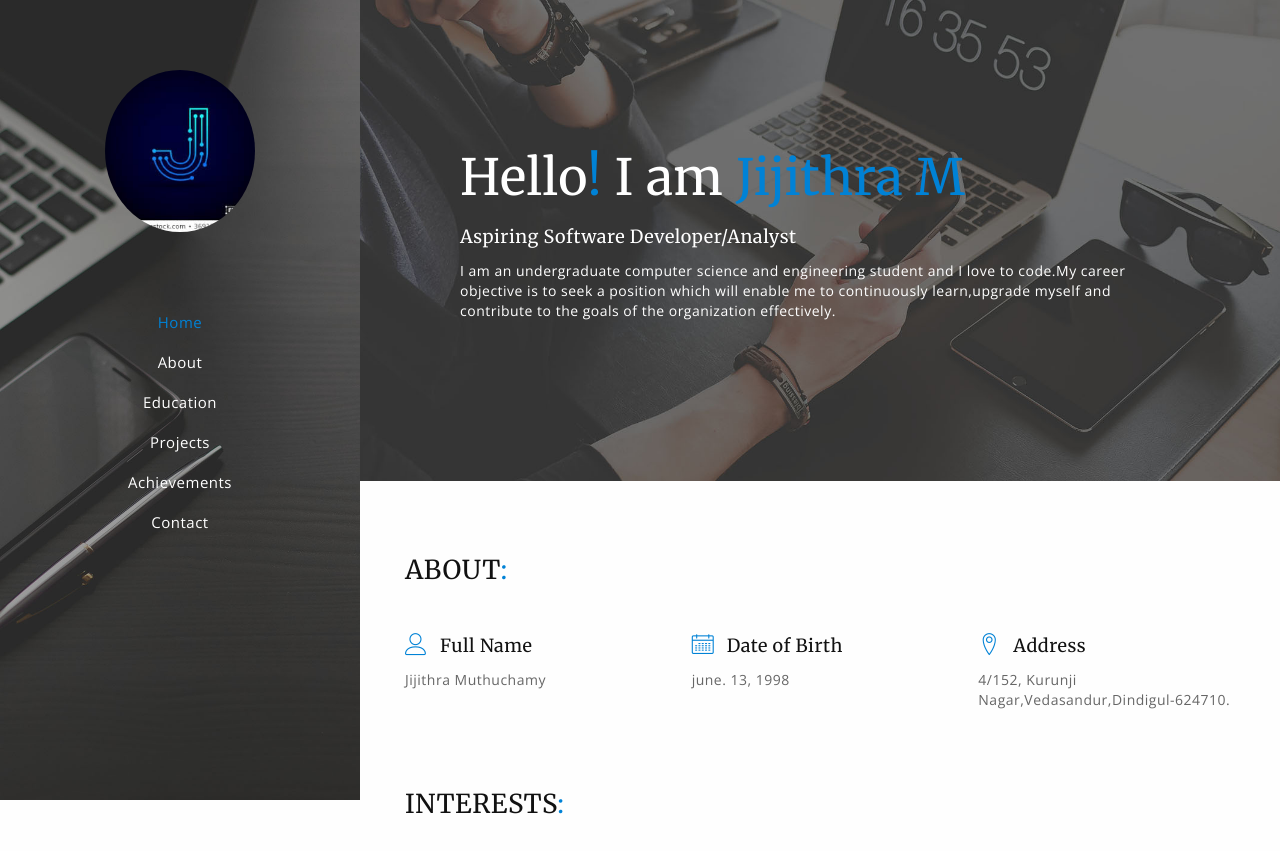
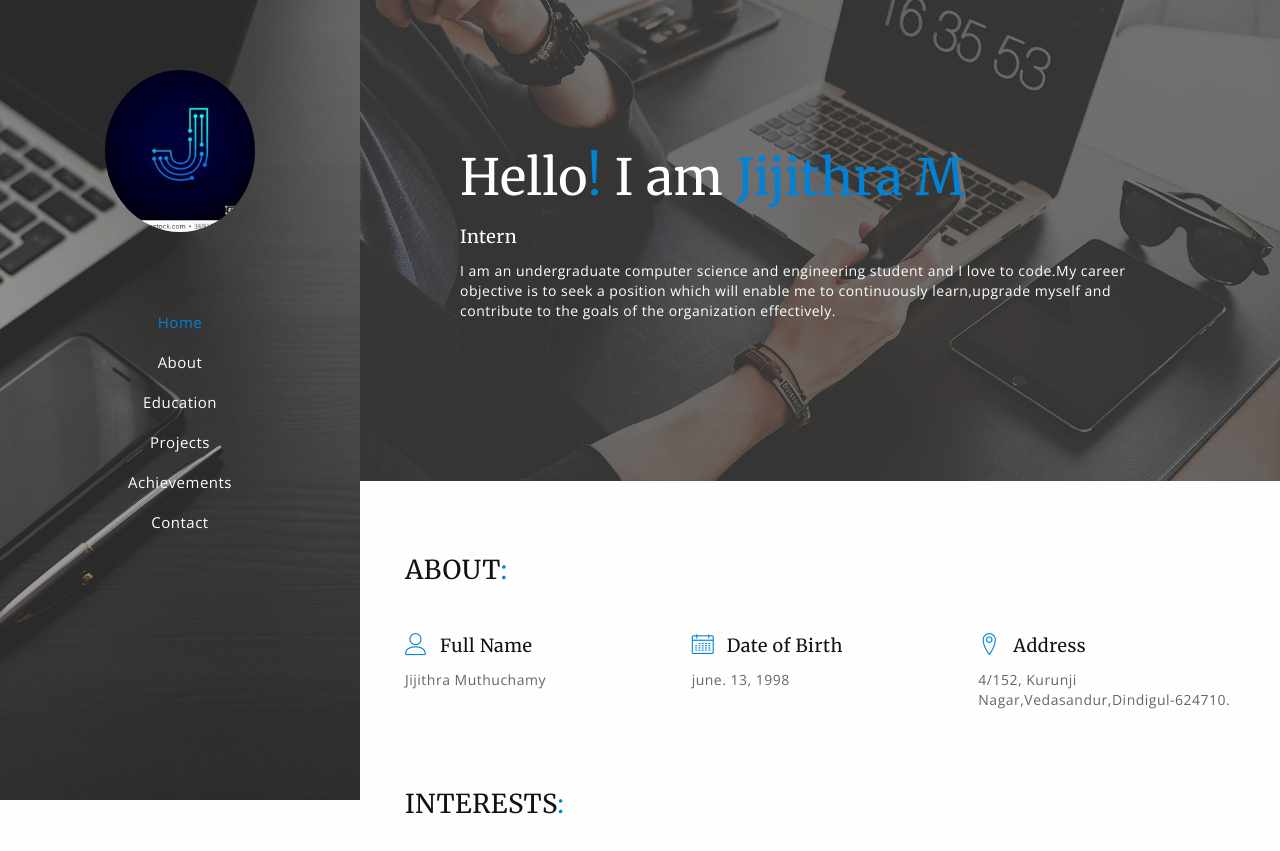
Before and after one commit to JijithraM/JijithraM.github.io, a plain HTML site: page index.html in a window 1280 px wide. Shown: the top 851 px of the page. Drawn offline with nearby package versions, Linux system fonts and the light colour scheme.

Commit message:
Update index.html

```diff
--- a/index.html
+++ b/index.html
@@ -82,7 +82,7 @@
         <header id="home">
             <div class="header-content">
                 <h2>Hello<span class="text-primary">!</span> I am <span class="text-primary">Jijithra M</span></h2>
-                <h5>Aspiring Software Developer/Analyst</h5>
+                <h5>Intern</h5>
                 <p>I am an undergraduate computer science and engineering student and I love to code.My career objective is to seek a position which will enable me to continuously learn,upgrade myself and contribute to the goals of the organization effectively.</p>
             </div>
         </header>
```
